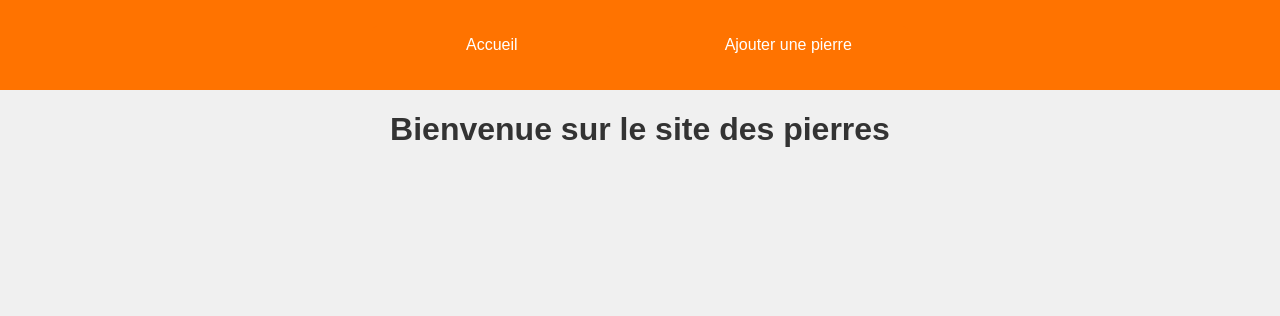
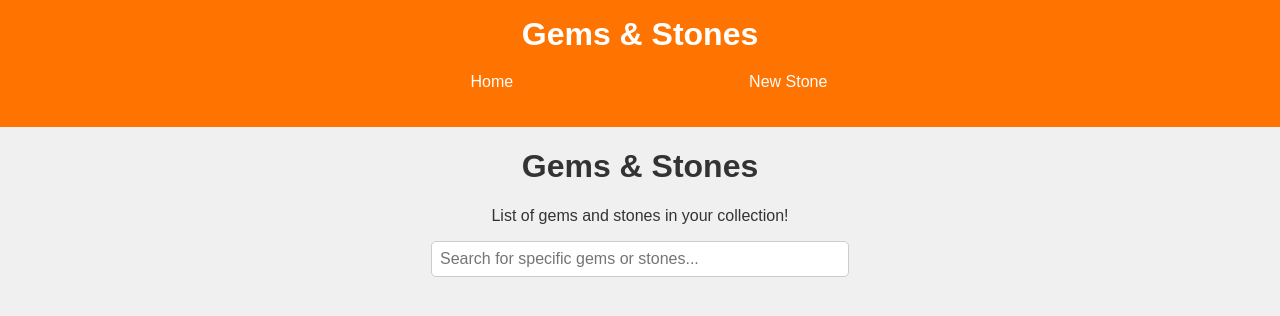
Before and after one commit to VictorWbn/Gems-Stones, a Flask app: page / in a window 1280 px wide. Shown: the top 316 px of the page. Run offline with Flask 3, Linux system fonts and the light colour scheme; data that the repository does not hold is empty.

Commit message:
translating to english + search bar

```diff
--- a/templates/add_stone.html
+++ b/templates/add_stone.html
@@ -7,7 +7,7 @@
 </head>
 <body>
     <header>
-        <h1>Add a New Stone</h1>
+        <h1>Add New Stone</h1>
         <nav>
             <a href="{{ url_for('index') }}">Back to Home</a>
         </nav>
--- a/templates/base.html
+++ b/templates/base.html
@@ -8,10 +8,11 @@
 </head>
 <body>
     <header>
+        <h1>Gems & Stones</h1>
         <nav>
             <ul>
-                <li><a href="/">Accueil</a></li>
-                <li><a href="/formulaire">Ajouter une pierre</a></li>
+                <li><a href="/">Home</a></li>
+                <li><a href="/formulaire">New Stone</a></li>
             </ul>
         </nav>
     </header>
--- a/templates/index.html
+++ b/templates/index.html
@@ -1,12 +1,22 @@
 {% extends 'base.html' %}
 
-{% block title %}Page d'Accueil{% endblock %}
+{% block title %}Home{% endblock %}
 
 {% block content %}
 <body>
     <div class="content">
-        <h1>Bienvenue sur le site des pierres</h1>
-        <ul>
+        <h1>Gems & Stones</h1>
+        <p>List of gems and stones in your collection!</p>
+
+        <input
+            type="text"
+            id="searchBar"
+            placeholder="Search for specific gems or stones..."
+            onkeyup="filterStones()"
+            style="padding: 8px; width: 100%; margin-bottom: 20px; border-radius: 5px; border: 1px solid #ccc;"
+        >
+
+        <ul id="stoneList">
             {% for stone in stones %}
                 <li>
                     <a href="/stone/{{ stone[0] }}" class="button">{{ stone[0] }}</a>
@@ -14,5 +24,23 @@
             {% endfor %}
         </ul>
     </div>
+
+    <script>
+        function filterStones() {
+            const query = document.getElementById('searchBar').value.toLowerCase();
+            const stoneList = document.getElementById('stoneList');
+            const stones = stoneList.getElementsByTagName('li');
+
+            for (let i = 0; i < stones.length; i++) {
+                const stoneName = stones[i].textContent.toLowerCase();
+
+                if (stoneName.includes(query)) {
+                    stones[i].style.display = "";
+                } else {
+                    stones[i].style.display = "none";
+                }
+            }
+        }
+    </script>
 </body>
 {% endblock %}
```
Also changed, not shown: templates/stone_detail.html (+8 -9 lines).
